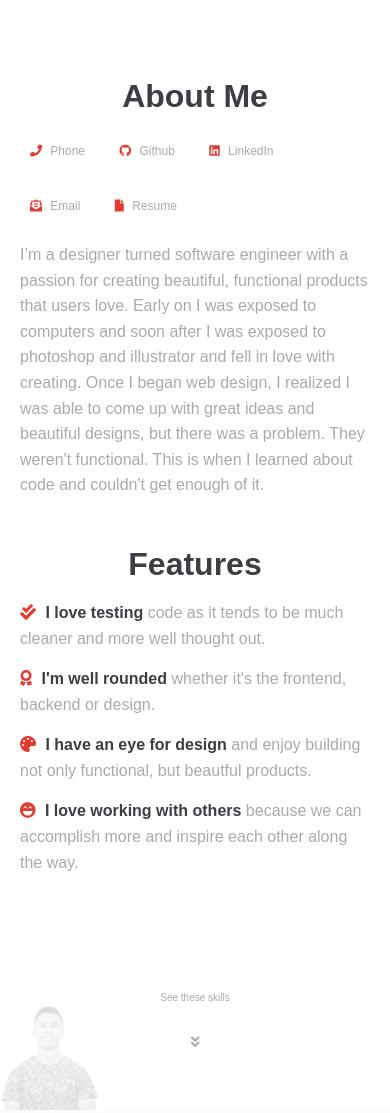
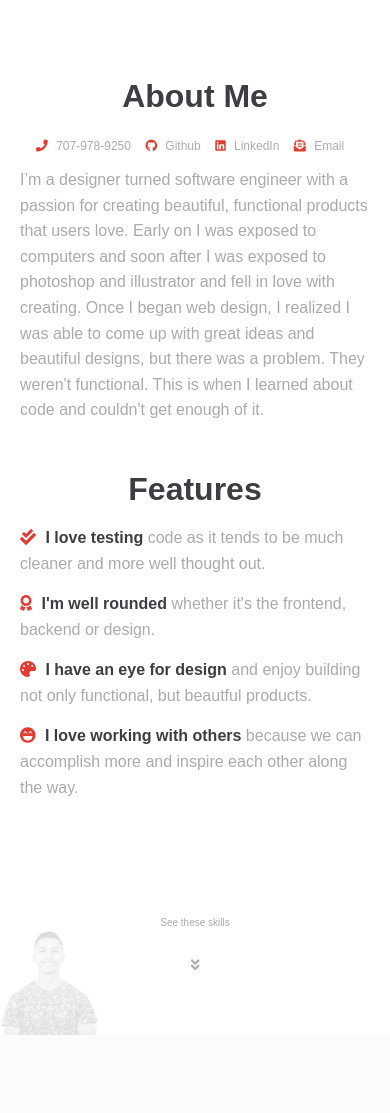
Before and after one commit to drewrodrigues/portfolio, a plain HTML site: page index.html in a window 390 px wide. Shown: the part 440-1553 px from the top of the page. Drawn offline with Linux system fonts and the light colour scheme.

Commit message:
Make sections more mobile friendly

```diff
--- a/index.html
+++ b/index.html
@@ -47,7 +47,7 @@
           <div class="about-contact">
             <a href="tel:7079789250" class="contact-icon">
               <i class="fas fa-phone"></i>
-              Phone
+              707-978-9250
             </a>
             <a href="https://github.com/thesimpledev" class="contact-icon" target="_blank">
               <i class="fab fa-github"></i>
@@ -61,16 +61,13 @@
               <i class="fas fa-envelope-open-text"></i>
               Email
             </a>
-            <a href="#" class="contact-icon">
-              <i class="fas fa-file"></i>
-              Resume
-            </a>
           </div>
           <p class="about-description">I’m a designer turned software engineer with a passion for creating beautiful, functional products that users love. Early on I was exposed to computers and soon after I was exposed to photoshop and illustrator and fell in love with creating. Once I began web design, I realized I was able to come up with great ideas and beautiful designs, but there was a problem. They weren't functional. This is when I learned about code and couldn't get enough of it.</p>
         </div><!-- grid-1-2 -->
 
-        <div class="grid-1-2 about-attributes">
+        <div class="grid-1-2">
           <h3 class="about-title">Features</h3>
+          <div class="about-attributes">
             <div class="about-attribute">
               <h4>
                 <i class="fas fa-check-double"></i>
@@ -102,6 +99,7 @@
                 <span>because we can accomplish more and inspire each other along the way.</span>
               </h4>
             </div>
+          </div><!-- .about-attributes -->
         </div><!-- .grid-1-2 -->
       </div><!-- .grid -->
       <a href="#skills" class="section-learnmore slideable">
@@ -224,6 +222,10 @@
   <footer class="contact grey" id="contact">
     <div class="container clear">
       <div class="contact-icons">
+        <a href="tel:7079789250" class="contact-icon">
+          <i class="fas fa-phone"></i>
+          <h6>707-978-9250</h6>
+        </a>
         <a href="https://github.com/thesimpledev" class="contact-icon" target="_blank">
           <i class="fab fa-github"></i>
           <h6>Github</h6>
@@ -236,14 +238,6 @@
           <i class="fas fa-envelope-open-text"></i>
           <h6>Email</h6>
         </a>
-        <a href="https://thesimple.dev" class="contact-icon" target="_blank">
-          <i class="fas fa-comment"></i>
-          <h6>Blog</h6>
-        </a>
-        <a href="#" class="contact-icon">
-          <i class="fas fa-file"></i>
-          <h6>Resume</h6>
-        </a>
       </div>
     </div>
   </footer><!-- .contact -->
--- a/styles/base/_colors.scss
+++ b/styles/base/_colors.scss
@@ -3,4 +3,5 @@ $grey-primary: #3d3d44;
 $grey-secondary: #aaa;
 $grey-background: #fafbfd;
 $red-primary: #e03c31;
+$red-secondary: #c0392b;
 $white: #fff;
--- a/styles/partials/_about.scss
+++ b/styles/partials/_about.scss
@@ -18,10 +18,12 @@
   float: none;
   width: initial;
   margin-right: 10px;
+  margin-bottom: 10px;
   text-align: center;
   font-size: 12px;
   color: $grey-secondary;
   transition: 0.5s color;
+  padding: 0;
 
   i {
     color: $red-primary;
@@ -45,11 +47,6 @@
 
 .about-description {
   color: $grey-secondary;
-  margin: 0 auto;
-}
-
-.about-attributes {
-  text-align: left;
 }
 
 .about-attribute {
@@ -80,4 +77,14 @@
     margin: 0 auto;
     margin-bottom: 20px;
   }
+
+  .about-contact {
+    text-align: center;
+  }
+
+  .about-attributes,
+  .about-description {
+    margin: 0 auto;
+    max-width: 400px;
+  }
 }
--- a/styles/partials/_contact.scss
+++ b/styles/partials/_contact.scss
@@ -1,6 +1,10 @@
 .contact {
-  border-bottom: 10px solid $red-primary;
   text-align: center;
+  background: $red-primary;
+
+  a {
+    color: $white;
+  }
 }
 
 .contact-icon {
@@ -11,19 +15,20 @@
 
 .contact-icon i {
   animation: fade-in-out 0.5s infinite alternate;
-  color: $grey-primary;
-  font-size: 16px;
-  margin-bottom: 20px;
+  font-size: 14px;
+  margin-bottom: 5px;
   transition: all 0.25s;
+  display: inline-block;
+  margin-right: 5px;
 }
 
 .contact-icon h6 {
-  color: $grey-secondary;
   font-size: 12px;
+  display: inline-block;
   transition: all 0.5s;
 }
 
 .contact-icon:hover h6,
 .contact-icon:hover i {
-  color: $red-primary;
+  color: $grey-primary;
 }
--- a/styles/partials/_projects.scss
+++ b/styles/partials/_projects.scss
@@ -60,9 +60,15 @@
   .project-image,
   .project-image.in-progress {
     float: none;
-    width: 100%;
-    margin-right: 0;
+    max-width: 400px;
+    margin: 0 auto;
     margin-bottom: 20px;
+  }
+
+  .project-description {
+    max-width: 400px;
+    margin: 0 auto;
+    margin-bottom: 25px;
   }
 
   .project {
```
Also changed, not shown: styles/main.css. Lines whose indentation alone changed are shown as unchanged.
